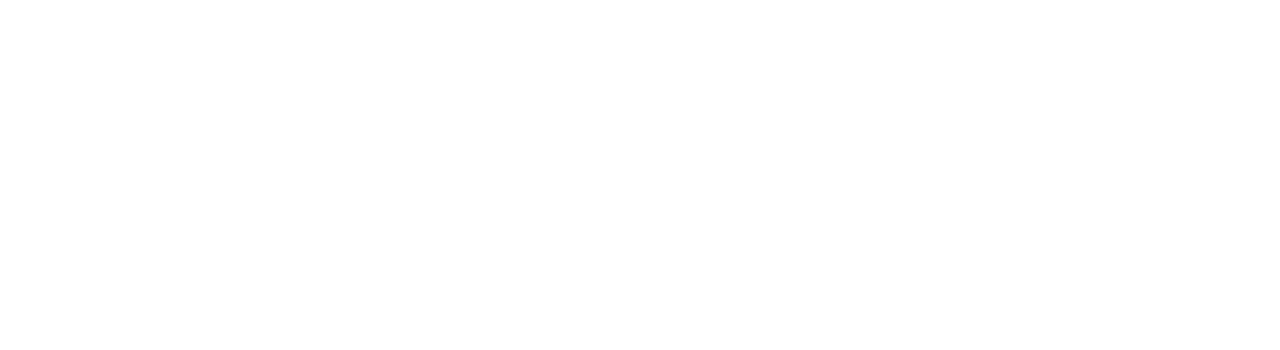
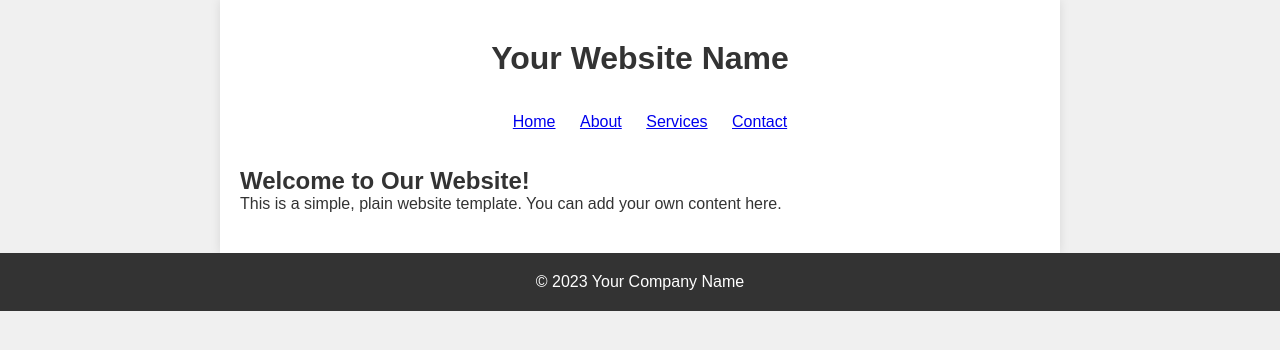
Before and after one commit to jakob2123/socialjoy, a plain HTML site: page index.html in a window 1280 px wide. Drawn offline with Linux system fonts and the light colour scheme.

Commit message:
Update index.html

```diff
--- a/index.html
+++ b/index.html
@@ -1,5 +1,87 @@
 <!DOCTYPE html>
-<html lang= "en">
+<html lang="en">
 <head>
-      <meta charset="UTF-8">
-      <meta http-equiv="X-UA-Compatible" content="IE-edge">
+    <meta charset="UTF-8">
+    <meta name="viewport" content="width=device-width, initial-scale=1.0">
+    <title>Your Website Title</title>
+    <style>
+        /* Reset some default browser styles */
+        body, h1, h2, p {
+            margin: 0;
+            padding: 0;
+        }
+
+        /* Set a background color and text color */
+        body {
+            background-color: #f0f0f0;
+            font-family: Arial, sans-serif;
+            color: #333;
+        }
+
+        /* Center the content in the middle of the page */
+        .container {
+            width: 80%;
+            max-width: 800px;
+            margin: 0 auto;
+            padding: 20px;
+            background-color: #fff;
+            box-shadow: 0px 0px 10px rgba(0, 0, 0, 0.1);
+        }
+
+        /* Style the header */
+        header {
+            text-align: center;
+            padding: 20px 0;
+        }
+
+        /* Style the navigation menu */
+        nav {
+            text-align: center;
+        }
+
+        nav ul {
+            list-style: none;
+        }
+
+        nav li {
+            display: inline;
+            margin-right: 20px;
+        }
+
+        /* Style the main content */
+        main {
+            padding: 20px 0;
+        }
+
+        /* Style the footer */
+        footer {
+            text-align: center;
+            padding: 20px 0;
+            background-color: #333;
+            color: #fff;
+        }
+    </style>
+</head>
+<body>
+    <div class="container">
+        <header>
+            <h1>Your Website Name</h1>
+        </header>
+        <nav>
+            <ul>
+                <li><a href="#">Home</a></li>
+                <li><a href="#">About</a></li>
+                <li><a href="#">Services</a></li>
+                <li><a href="#">Contact</a></li>
+            </ul>
+        </nav>
+        <main>
+            <h2>Welcome to Our Website!</h2>
+            <p>This is a simple, plain website template. You can add your own content here.</p>
+        </main>
+    </div>
+    <footer>
+        &copy; 2023 Your Company Name
+    </footer>
+</body>
+</html>
```
